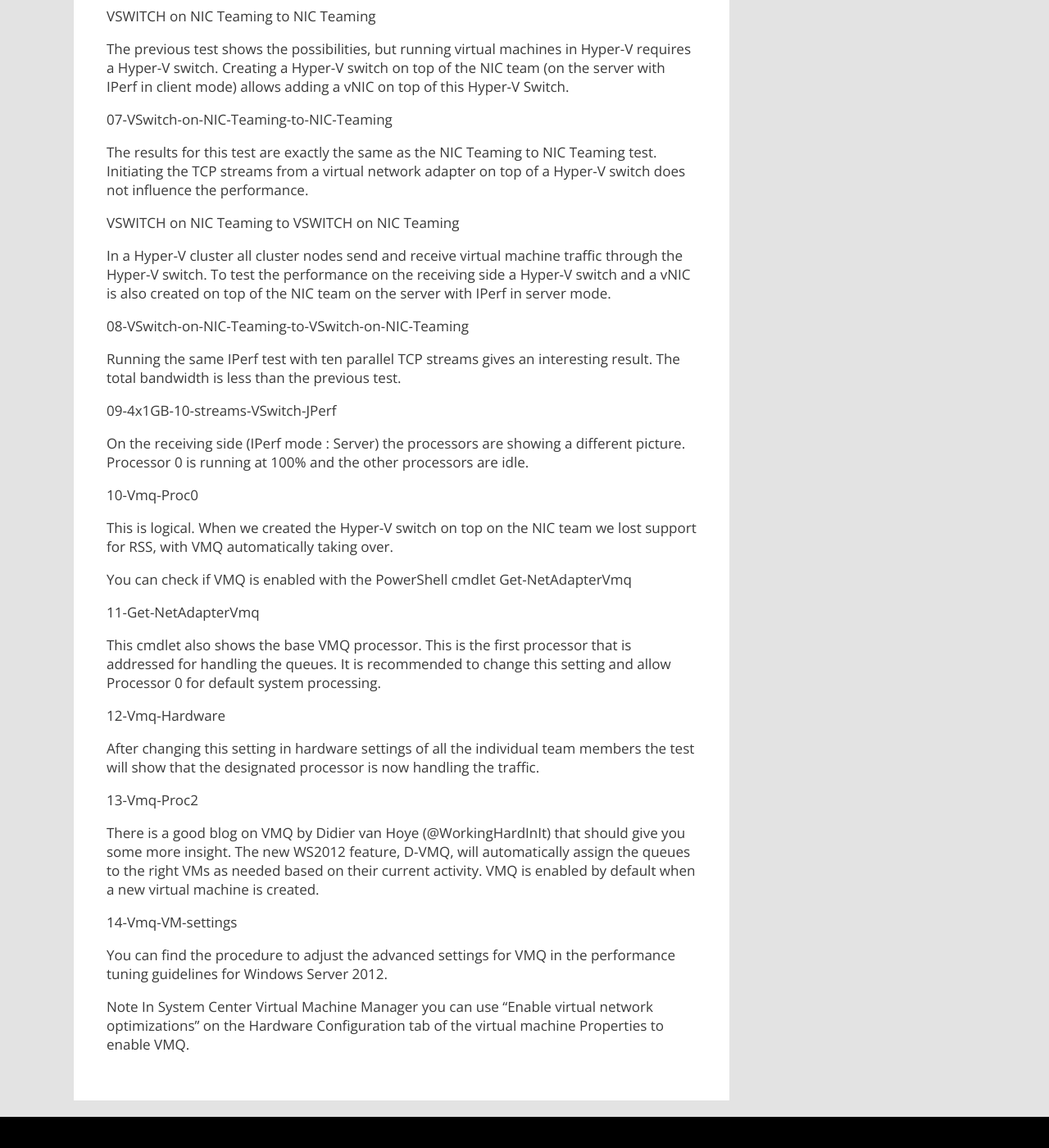
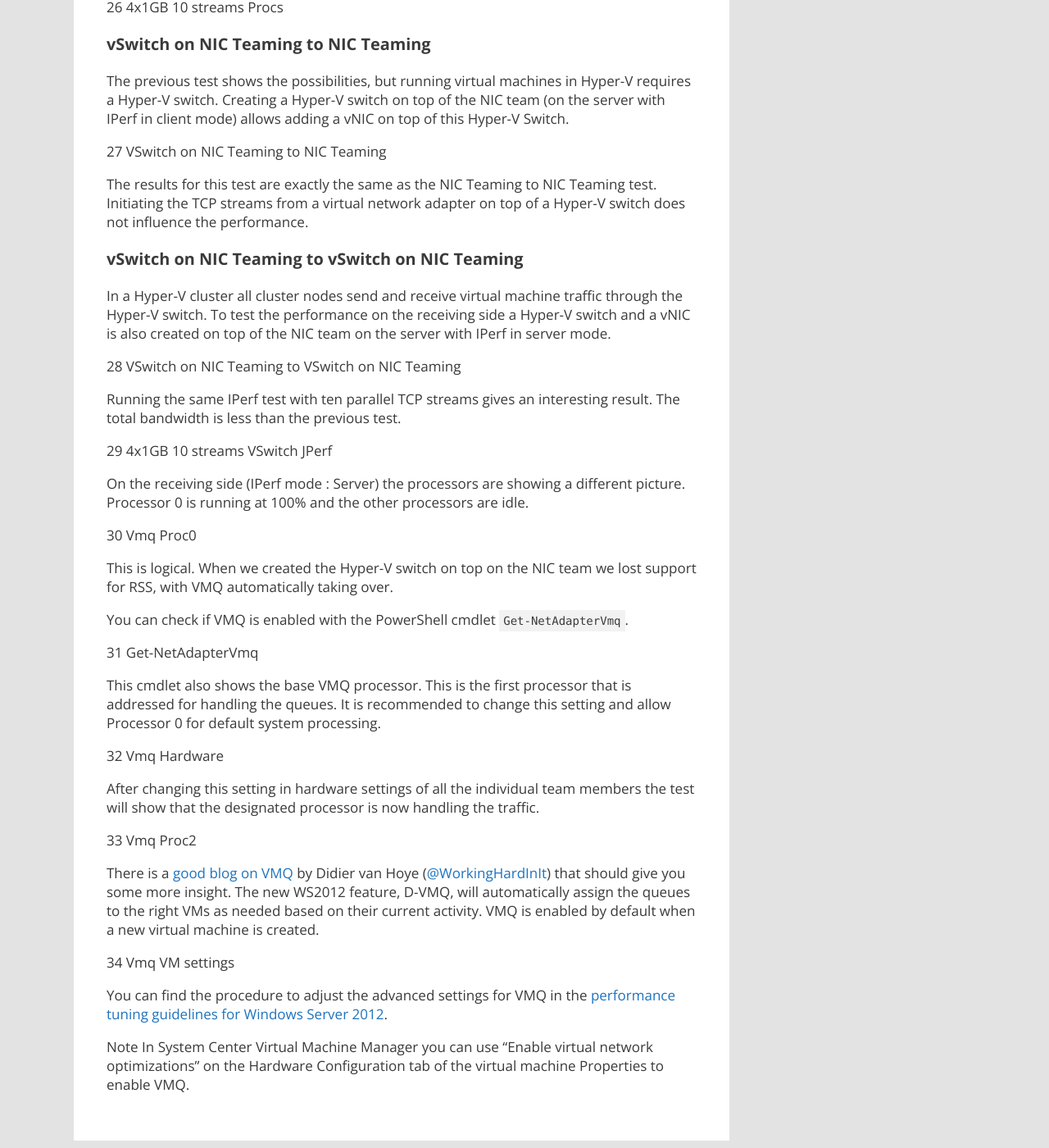
Before and after one commit to marcvaneijk/marcvaneijk.old, a Jekyll site: the page built from _posts/2013-01-11-nic3.md, in a window 1280 px wide and 1400 px high, scrolled down 1546 px. Shown: the whole window at 82% size. Built offline with Jekyll 4.4.1, drawn with Linux system fonts in a browser that asks for light colours; nearby versions of some CDN libraries; some of the changed text lies outside the part shown.

Commit message:
Update 2013-01-11-nic3.md

```diff
--- a/_posts/2013-01-11-nic3.md
+++ b/_posts/2013-01-11-nic3.md
@@ -12,78 +12,78 @@ This blog series consists of four parts
 - [NIC Teaming, Hyper-V switch, QoS and actual performance | part 3 – Performance](/2013/09/22/bmd3)
 - [NIC Teaming, Hyper-V switch, QoS and actual performance | part 4 – Traffic classes](/2013/10/05/bmd4)
 
-Performance
+## Performance
 
 Part 1 of this blog series explained the theory of NIC Teaming, Hyper-V switch and QoS. Theory is essential but we don’t run Hyper-V clusters in theory. We run them in production. Windows Server 2012 NIC Teaming and converged fabric allows for more bandwidth. Live migration and virtual machines are two traffic classes where more bandwidth can be useful. The following tests will look at the possible configurations to get the most bandwidth out of your Hyper-V environment on these traffic classes.
 
-NIC Teaming to NIC Teaming
+### NIC Teaming to NIC Teaming
 
 Now that we have the tools configured we can run our first test. It is a good idea to do this one step at a time so the differences in configuration will show exactly how this influences the results.
 
 The first step is two create a NIC team on each server and connect them directly to each other. I have used the quad port 1Gb NIC on each server to create NIC team.
 
-01-NIC-Teaming-to-NIC-Teaming
+21 NIC Teaming to NIC Teaming
 
 Each NIC team is configured in LACP / Address Hash. Running IPerf with a single stream results in a bandwidth of 113 MBytes per second.
 
-02-4x1GB-stream
+22 4x1GB stream
 
 As stated before the NIC team will force a single TCP over a single team member, so this is the expected result. Opening performance monitor during the test will verify this.
 
-03-4x1GB-stream-Perfmon
+23 4x1GB stream Perfmon
 
 Adding more streams will balance the sessions over the team members. After adding one TCP stream per test, all four team members were active at ten parallel TCP streams.
 
-04-4x1GB-10-streams-Perfmon
+24 4x1GB 10 streams Perfmon
 
 The total bandwidth of the NIC team based on a quad port 1Gb NIC running in LACP / Address Hash is about 410 MBytes per second.
 
-05-4x1GB-10-streams-JPerf
+25 4x1GB 10 streams JPerf
 
 In the task manager we can see that RSS is working excellent. The processing of the TCP streams is correctly load balanced between the individual processors.
 
-06-4x1GB-10-streams-Procs
+26 4x1GB 10 streams Procs
 
-VSWITCH on NIC Teaming to NIC Teaming
+### vSwitch on NIC Teaming to NIC Teaming
 
 The previous test shows the possibilities, but running virtual machines in Hyper-V requires a Hyper-V switch. Creating a Hyper-V switch on top of the NIC team (on the server with IPerf in client mode) allows adding a vNIC on top of this Hyper-V Switch.
 
-07-VSwitch-on-NIC-Teaming-to-NIC-Teaming
+27 VSwitch on NIC Teaming to NIC Teaming
 
 The results for this test are exactly the same as the NIC Teaming to NIC Teaming test. Initiating the TCP streams from a virtual network adapter on top of a Hyper-V switch does not influence the performance.
 
-VSWITCH on NIC Teaming to VSWITCH on NIC Teaming
+### vSwitch on NIC Teaming to vSwitch on NIC Teaming
 
 In a Hyper-V cluster all cluster nodes send and receive virtual machine traffic through the Hyper-V switch. To test the performance on the receiving side a Hyper-V switch and a vNIC is also created on top of the NIC team on the server with IPerf in server mode.
 
-08-VSwitch-on-NIC-Teaming-to-VSwitch-on-NIC-Teaming
+28 VSwitch on NIC Teaming to VSwitch on NIC Teaming
 
 Running the same IPerf test with ten parallel TCP streams gives an interesting result. The total bandwidth is less than the previous test.
 
-09-4x1GB-10-streams-VSwitch-JPerf
+29 4x1GB 10 streams VSwitch JPerf
 
 On the receiving side (IPerf mode : Server) the processors are showing a different picture. Processor 0 is running at 100% and the other processors are idle.
 
-10-Vmq-Proc0
+30 Vmq Proc0
 
 This is logical. When we created the Hyper-V switch on top on the NIC team we lost support for RSS, with VMQ automatically taking over.
 
-You can check if VMQ is enabled with the PowerShell cmdlet Get-NetAdapterVmq
+You can check if VMQ is enabled with the PowerShell cmdlet `Get-NetAdapterVmq`.
 
-11-Get-NetAdapterVmq
+31 Get-NetAdapterVmq
 
 This cmdlet also shows the base VMQ processor. This is the first processor that is addressed for handling the queues. It is recommended to change this setting and allow Processor 0 for default system processing.
 
-12-Vmq-Hardware
+32 Vmq Hardware
 
 After changing this setting in hardware settings of all the individual team members the test will show that the designated processor is now handling the traffic.
 
-13-Vmq-Proc2
+33 Vmq Proc2
 
-There is a good blog on VMQ by Didier van Hoye (@WorkingHardInIt) that should give you some more insight. The new WS2012 feature, D-VMQ, will automatically assign the queues to the right VMs as needed based on their current activity. VMQ is enabled by default when a new virtual machine is created.
+There is a [good blog on VMQ](http://workinghardinit.wordpress.com/2012/02/16/dmvq-in-windows-8-hyper-v/) by Didier van Hoye ([@WorkingHardInIt](http://twitter.com/WorkingHardInIT)) that should give you some more insight. The new WS2012 feature, D-VMQ, will automatically assign the queues to the right VMs as needed based on their current activity. VMQ is enabled by default when a new virtual machine is created.
 
-14-Vmq-VM-settings
+34 Vmq VM settings
 
-You can find the procedure to adjust the advanced settings for VMQ in the performance tuning guidelines for Windows Server 2012.
+You can find the procedure to adjust the advanced settings for VMQ in the [performance tuning guidelines for Windows Server 2012](http://msdn.microsoft.com/en-us/library/windows/hardware/jj248719.aspx).
 
 Note In System Center Virtual Machine Manager you can use “Enable virtual network optimizations” on the Hardware Configuration tab of the virtual machine Properties to enable VMQ.
```
